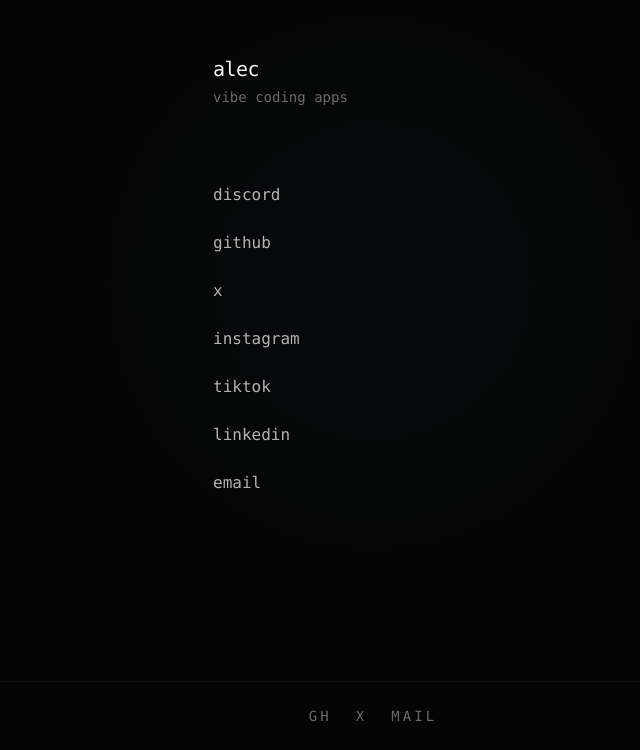
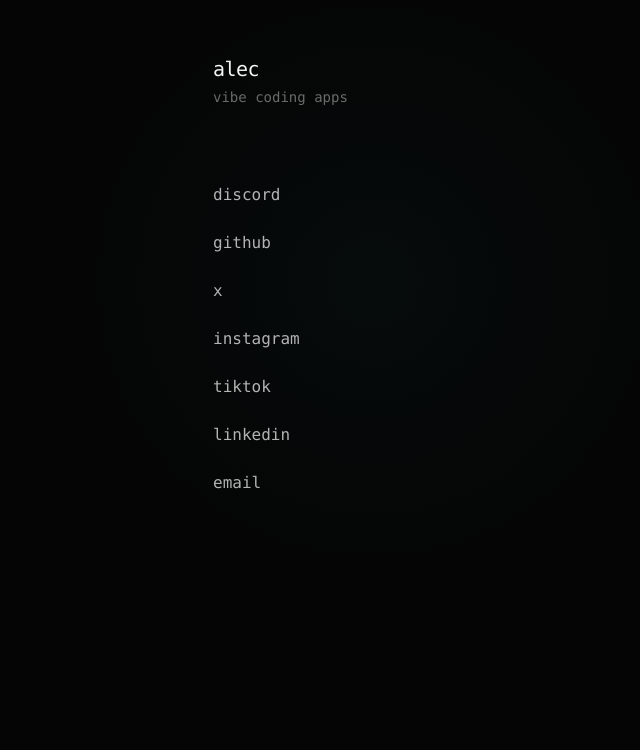
Before and after one commit to AlecSchneider/a3dotlol, a Next.js app: page / in a window 1280 px wide. Shown: the part 119-869 px from the top of the page, without its empty margins (267-907 px from the left). After the commit the page ends 800 px from the top, so only its background shows below. Built offline with nearby package versions, Linux system fonts and the light colour scheme.

Commit message:
no footer

```diff
--- a/src/app/page.tsx
+++ b/src/app/page.tsx
@@ -36,12 +36,6 @@
     label: "email",
     external: false,
   },
-];
-
-const footerLinks = [
-  { href: "https://github.com/alecschneider", label: "gh" },
-  { href: "https://x.com/alechacks", label: "x" },
-  { href: "mailto:alec@a3.lol", label: "mail" },
 ];
 
 export default function HomePage() {
@@ -83,22 +77,6 @@
             </nav>
           </div>
         </div>
-
-        <footer className="border-t border-white/5 px-6 py-6">
-          <div className="mx-auto flex w-full max-w-xs items-center justify-center gap-6 text-sm tracking-[0.22em] text-[var(--text-muted)] uppercase">
-            {footerLinks.map((link) => (
-              <Link
-                key={link.label}
-                className="transition-colors duration-200 hover:text-[var(--text-primary)]"
-                href={link.href}
-                target={link.href.startsWith("http") ? "_blank" : undefined}
-                rel={link.href.startsWith("http") ? "noreferrer" : undefined}
-              >
-                {link.label}
-              </Link>
-            ))}
-          </div>
-        </footer>
       </div>
     </main>
   );
```
